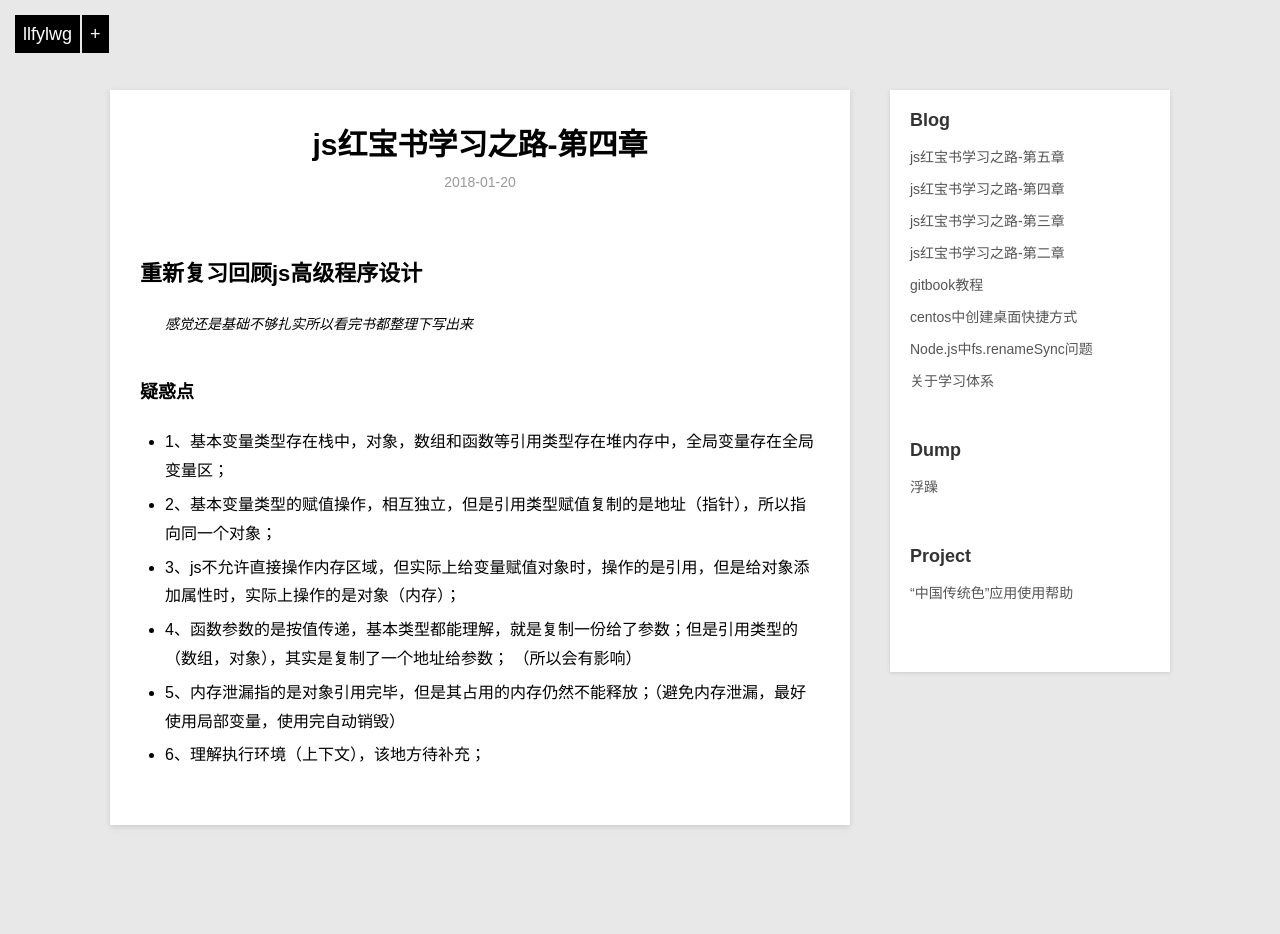
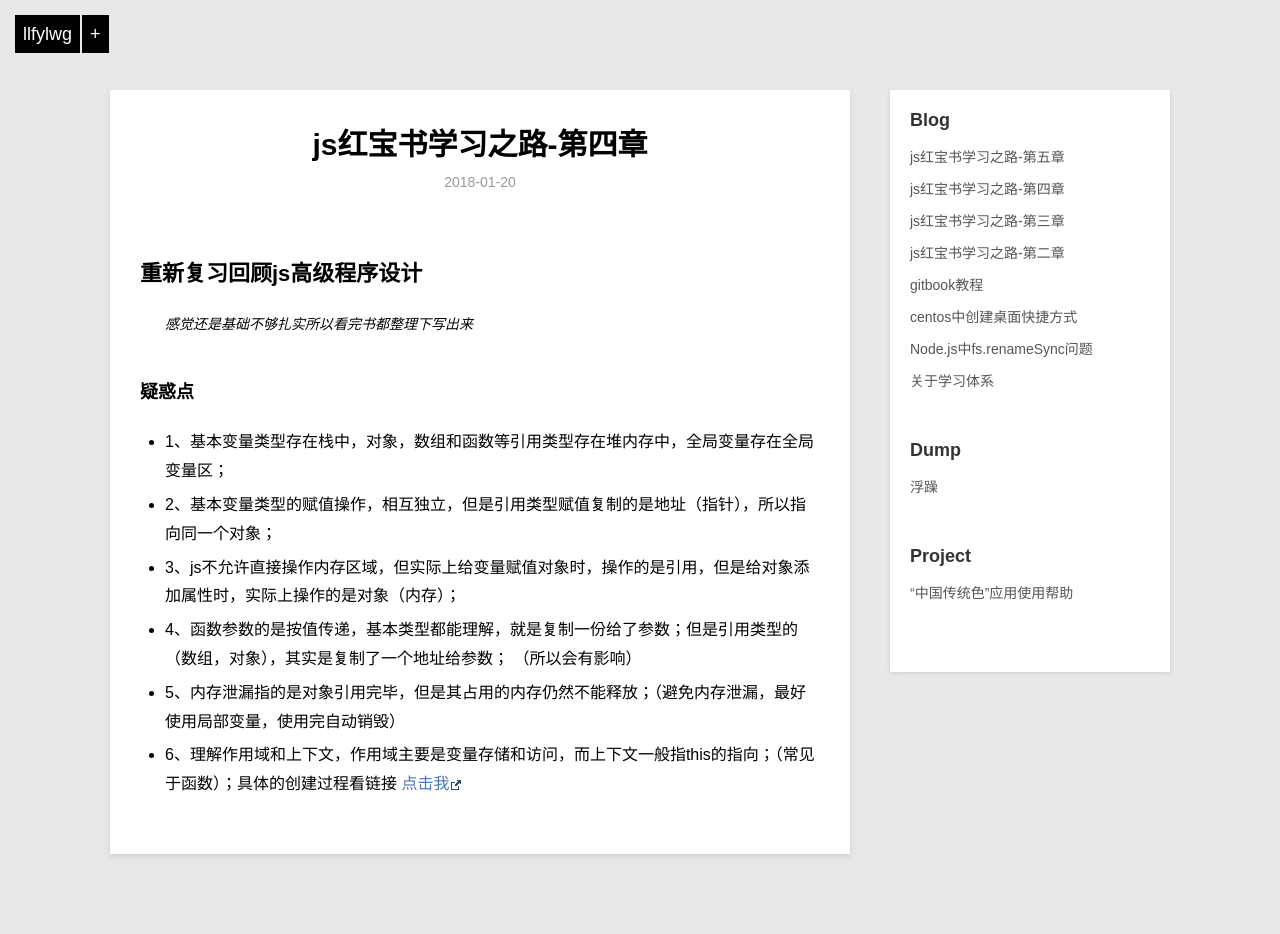
Before and after one commit to llfylwg/llfylwg.github.io, a Jekyll site: the page built from _posts/blog/2018-01-20-about-JS-program3.md, in a window 1280 px wide. Built offline with Jekyll 4.4.1, drawn with Linux system fonts in a browser that asks for light colours; Markdown is read by kramdown in place of the engine named in the settings; comment, search, counter and statistics services are not loaded; before the commit the page ends 905 px from its top, so only the background shows below that.

Commit message:
update four

```diff
--- a/_posts/blog/2018-01-20-about-JS-program3.md
+++ b/_posts/blog/2018-01-20-about-JS-program3.md
@@ -19,4 +19,5 @@ category: blog
 * 3、js不允许直接操作内存区域，但实际上给变量赋值对象时，操作的是引用，但是给对象添加属性时，实际上操作的是对象（内存）；
 * 4、函数参数的是按值传递，基本类型都能理解，就是复制一份给了参数；但是引用类型的（数组，对象），其实是复制了一个地址给参数； （所以会有影响）
 * 5、内存泄漏指的是对象引用完毕，但是其占用的内存仍然不能释放；（避免内存泄漏，最好使用局部变量，使用完自动销毁）
-* 6、理解执行环境（上下文），该地方待补充；
+* 6、理解作用域和上下文，作用域主要是变量存储和访问，而上下文一般指this的指向；（常见于函数）；具体的创建过程看链接
+[点击我](https://zhuanlan.zhihu.com/p/26576232)
```
